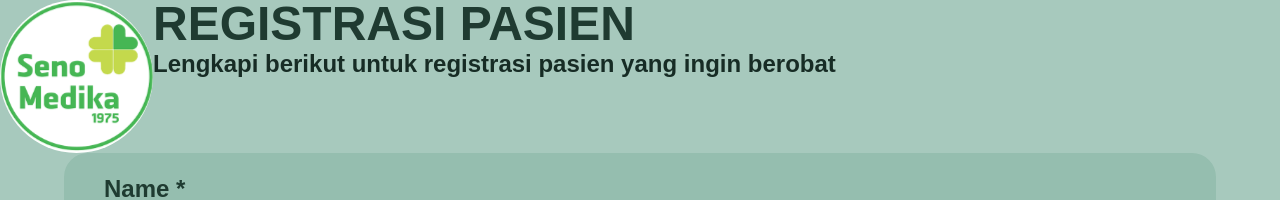
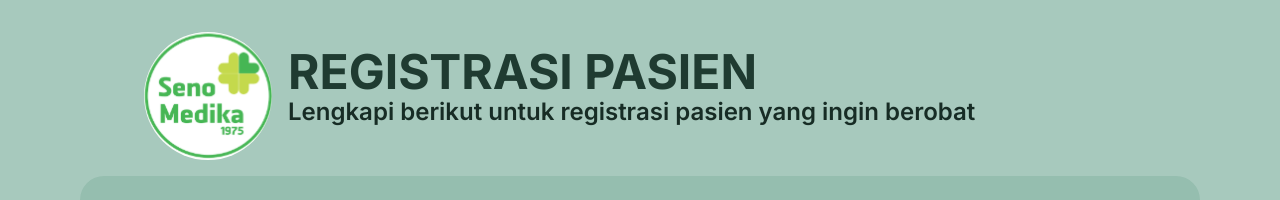
Before and after one commit to eunicesarah/seno-medika-clinic-adm-fe, a Next.js app: page /frontoffice/register in a window 1280 px wide. Shown: the top 200 px of the page. Built offline with nearby package versions, Linux system fonts and the light colour scheme; no server answers.

Commit message:
fix: count finished

```diff
--- a/src/app/frontoffice/dashboard/page.tsx
+++ b/src/app/frontoffice/dashboard/page.tsx
@@ -84,11 +84,8 @@ export default function Dashboard() {
 
   const calculateFinishedDataLength = () => {
     fetchFinishedDataLength();
-    console.log("data " + data);
-    console.log("total finish " + totalFinished);
-    console.log("data length " + data.length);
     if (data && data.length > 0) {
-      return data.length - totalFinished;
+      return totalFinished;
     } else {
       return 0;
     }
--- a/src/app/frontoffice/register/page.tsx
+++ b/src/app/frontoffice/register/page.tsx
@@ -490,16 +490,15 @@ export default function Register() {
     }
 
     return (
-        <main className="min-h-screen font-poppins bg-tint5">
-            <div className="flex flex-row ">
+        <main className="min-h-screen font-Poppins bg-tint5 p-4">
+            <div className="flex flex-row m-4">
                 <Image
                     src={logo}
                     alt="Logo Seno Medika"
-                    height={153}
-                    width={153}
+                    className="w-32 h-32 ml-28"
                     data-testid="logo"
                 />
-                <div className="flex flex-col">
+                <div className="flex flex-col p-4">
                     <h1 className="text-shade6 font-bold text-5xl" data-testid="title">
                         REGISTRASI PASIEN
                     </h1>
@@ -509,7 +508,7 @@ export default function Register() {
                     </h2>
                 </div>
             </div>
-            <div className="bg-tint4 font-poppins mx-16 rounded-3xl">
+            <div className="bg-tint4 font-Poppins mx-16 rounded-3xl">
                 <form className="" onSubmit={handleSubmit}>
                     <div className="px-10 py-5 gap-y-4 grid grid-cols-12 gap-5">
                         <div className="col-start-1 col-span-12">
```
